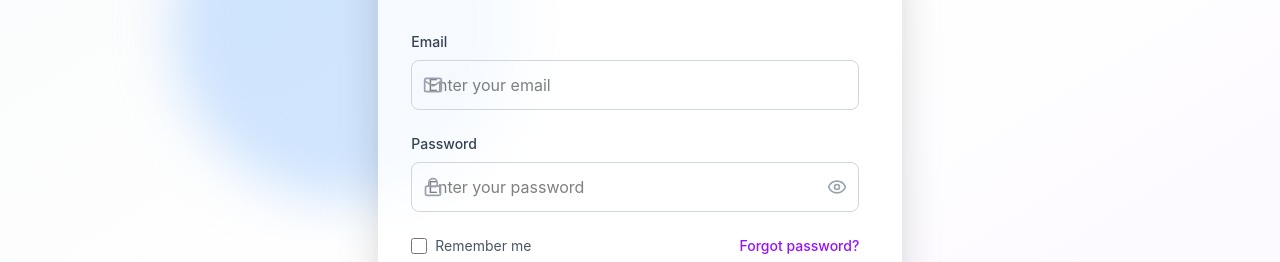
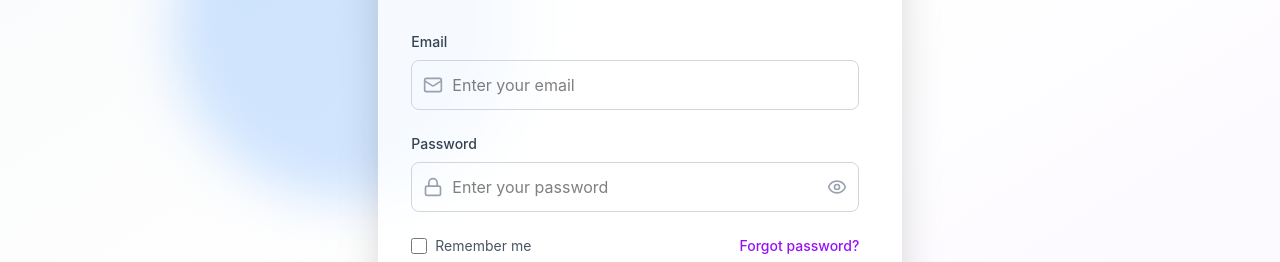
Before and after one commit to Regestrac/Master-Management-Frontend, a React (Vite) app: page /auth/login in a window 1280 px wide. Shown: the part 248-510 px from the top of the page. Built offline with nearby package versions, Linux system fonts and the light colour scheme; no server answers.

Commit message:
Fixed issue with icon in Input component.

```diff
--- a/src/components/Shared/Input.tsx
+++ b/src/components/Shared/Input.tsx
@@ -64,7 +64,7 @@ const Input = ({ name, label, icon, type = 'text', onBlur, id, hideResizeIndicat
             {...props}
             id={id || name}
             rows={hideResizeIndicator ? 1 : props.rows || 4}
-            className={`w-full px-4 py-3 border rounded-lg focus:outline-none focus:ring-2 transition-colors ${errors?.[name]
+            className={`w-full ${icon ? 'pl-10 pr-4' : 'px-4'} py-3 border rounded-lg focus:outline-none focus:ring-2 transition-colors ${errors?.[name]
               ? 'border-red-300 focus:ring-red-500'
               : 'border-gray-300 focus:ring-primary-500'} ${props.className || ''}`}
             style={{
@@ -92,7 +92,7 @@ const Input = ({ name, label, icon, type = 'text', onBlur, id, hideResizeIndicat
             {...props}
             id={id || name}
             type={showPassword ? 'text' : type}
-            className={`w-full px-4 py-3 border rounded-lg focus:outline-none focus:ring-2 transition-colors ${errors?.[name]
+            className={`w-full ${icon ? 'pl-10' : 'pl-4'} ${type === 'password' ? 'pr-10' : icon ? 'pr-4' : 'pr-4'} py-3 border rounded-lg focus:outline-none focus:ring-2 transition-colors ${errors?.[name]
               ? 'border-red-300 focus:ring-red-500'
               : 'border-gray-300 focus:ring-primary-500'} ${props.className || ''}`}
             onBlur={handleOnBlur}
```
